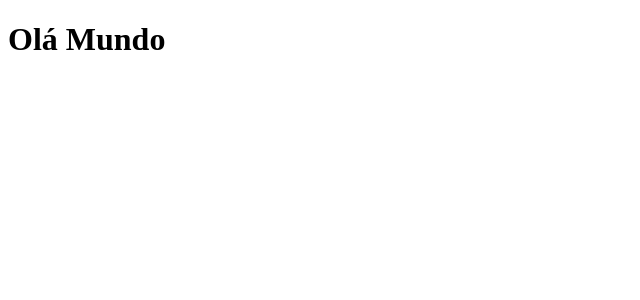
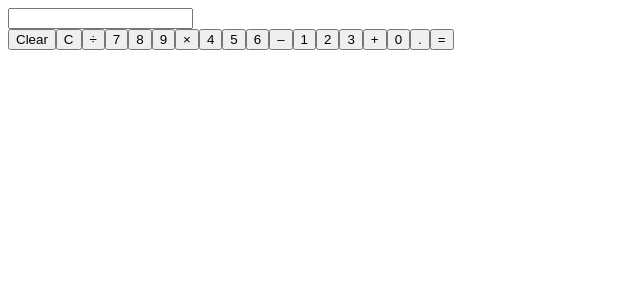
Before and after one commit to oscarlojr/calculadora_react, a React (Create React App) app: page / in a window 1280 px wide. Shown: the top 300 px of the page, without its empty margins (0-640 px from the left). Built offline with nearby package versions, Linux system fonts and the light colour scheme.

Commit message:
Criando os botões

```diff
--- a/src/App.js
+++ b/src/App.js
@@ -1,9 +1,37 @@
-import React from "react";
+import React, { useState } from "react";
 
 const App = () => {
+    const [result, setResult] = useState("");
     return (
         <>
-            <h1>Olá Mundo</h1>
+            <div className="container">
+                <form>
+                    <input type = "text" value = {result} />
+                </form>
+
+                <div className="keypad">
+                    <button>Clear</button>
+                    <button>C</button>
+                    <button>&divide;</button>
+                    <button>7</button>
+                    <button>8</button>
+                    <button>9</button>
+                    <button>&times;</button>
+                    <button>4</button>
+                    <button>5</button>
+                    <button>6</button>
+                    <button>&ndash;</button>
+                    <button>1</button>
+                    <button>2</button>
+                    <button>3</button>
+                    <button>+</button>
+                    <button>0</button>
+                    <button>.</button>
+                    <button>=</button>
+                </div>
+
+
+            </div>
         </>
     );
 }
```
